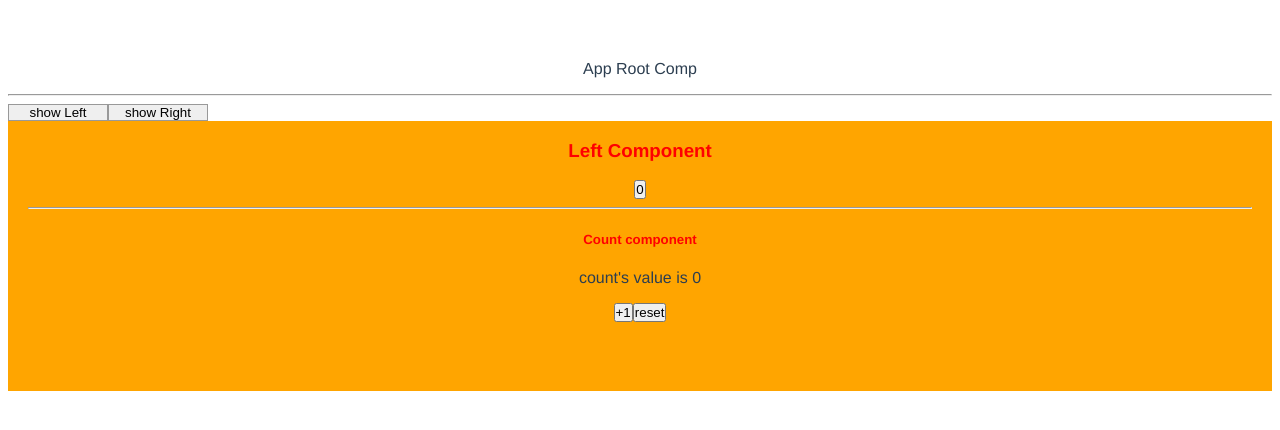
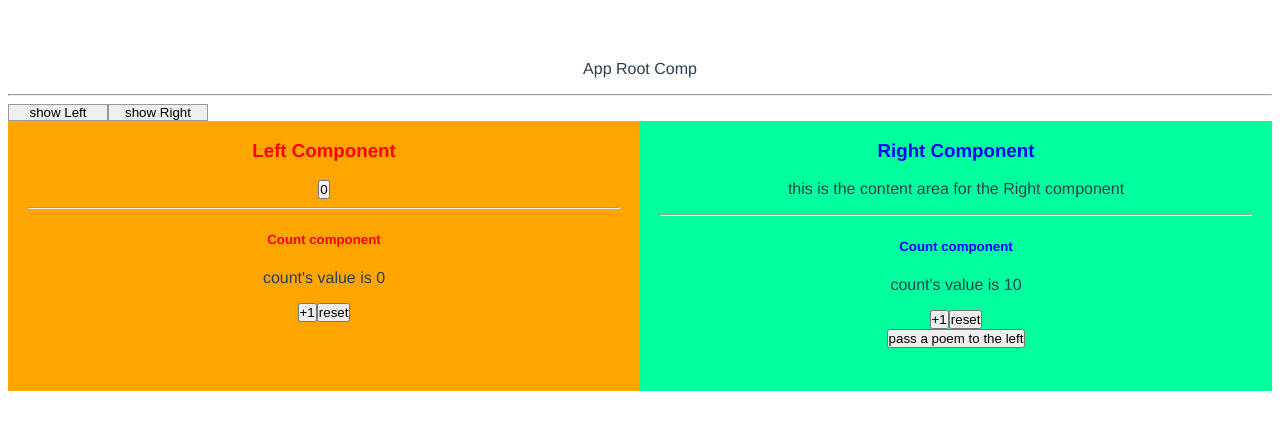
Before and after one commit to f2xiao/learn-vue, a Vue app in the folder moz-todo-vue/: page / in a window 1280 px wide. Shown: the top 430 px of the page. Built offline with nearby package versions, Linux system fonts and the light colour scheme.

Commit message:
Add <slot>

```diff
--- a/moz-todo-vue/src/App.vue
+++ b/moz-todo-vue/src/App.vue
@@ -17,9 +17,12 @@
       </div>
       <div class="box">
         <!-- exclude and include attributes use declared name if it existed -->
-        <keep-alive exclude="MyLeft">
+        <keep-alive include="MyLeft">
           <component :is="comName"></component>
         </keep-alive>
+        <Right>
+          <p>this is the content area for the Right component</p>
+        </Right>
       </div>
     </div>
   </div>
@@ -27,16 +30,16 @@
 
 <script>
 // registered component name is Left
-import Left from "./components/Left.vue";
-import Right from "./components/Right.vue";
+import Left from "@/components/Slot-left.vue";
+import Right from "@/components/Slot-right.vue";
 // import HelloWorld from './components/HelloWorld.vue'
-import ToDoItem from "./components/ToDoItem.vue";
+import ToDoItem from "@/components/ToDoItem.vue";
 
 export default {
   data(){
    return {
       comName:'Left',
-      isLeft: true,
+      count: 99
    }
   },
   methods: {
--- /dev/null
+++ b/moz-todo-vue/src/components/Slot-left.vue
@@ -0,0 +1,59 @@
+<template>
+  <div class="container">
+    <h3>Left Component</h3>
+    <p>{{ poemFromRight }}</p>
+    <button>{{ countFromSon }}</button>
+    <hr />
+    <count @numChange="getNewCount"></count>
+  </div>
+</template>
+<script>
+import count from "./count.vue";
+import bus from "./eventBus";
+export default {
+  // declared component name
+  name:"MyLeft",
+  data: function () {
+    return {
+      countFromSon: 0,
+      poemFromRight: "",
+    };
+  },
+  components: { count },
+  methods: {
+    getNewCount(val) {
+      this.countFromSon = val;
+    },
+  },
+  created() {
+    bus.$on("gotAPoem", (val) => {
+      this.poemFromRight = val;
+    });
+    console.log("Left is created");
+  },
+  destroyed() {
+     console.log("Left is destroyed");
+
+  },
+  activated() {
+    console.log("Left is activated")
+  },
+  deactivated() {
+    console.log("Left is deactivated")
+  },
+};
+</script>
+<style lang="less" scoped>
+.container {
+  padding: 0 20px 20px;
+  background-color: orange;
+  min-height: 250px;
+  flex: 1;
+}
+h3 {
+  color: red;
+}
+/deep/ h5 {
+  color: red;
+}
+</style>
--- /dev/null
+++ b/moz-todo-vue/src/components/Slot-right.vue
@@ -0,0 +1,48 @@
+<template>
+  <div class="container">
+    <h3>Right Component</h3>
+    <slot></slot>
+    <hr />
+    <count v-bind:initial-count="'10'"></count>
+    <button @click="generatePoem">pass a poem to the left</button>
+  </div>
+</template>
+<script>
+import count from "./count.vue";
+import bus from "./eventBus";
+export default {
+  components: { count },
+  methods: {
+    generatePoem() {
+      const poem = "there is an apple tree";
+      bus.$emit("gotAPoem", poem);
+    },
+  },
+  created() {
+    console.log("Right is created");
+  },
+  destroyed(){
+    console.log("Right is destroyed");
+  },
+  activated() {
+    console.log("Right is activated")
+  },
+  deactivated() {
+    console.log("Right is deactivated")
+  },
+};
+</script>
+<style lang="less" scoped>
+.container {
+  padding: 0 20px 20px;
+  background-color: rgb(0, 255, 157);
+  min-height: 250px;
+  flex: 1;
+}
+h3 {
+  color: blue;
+}
+/deep/ h5 {
+  color: blue;
+}
+</style>
```
